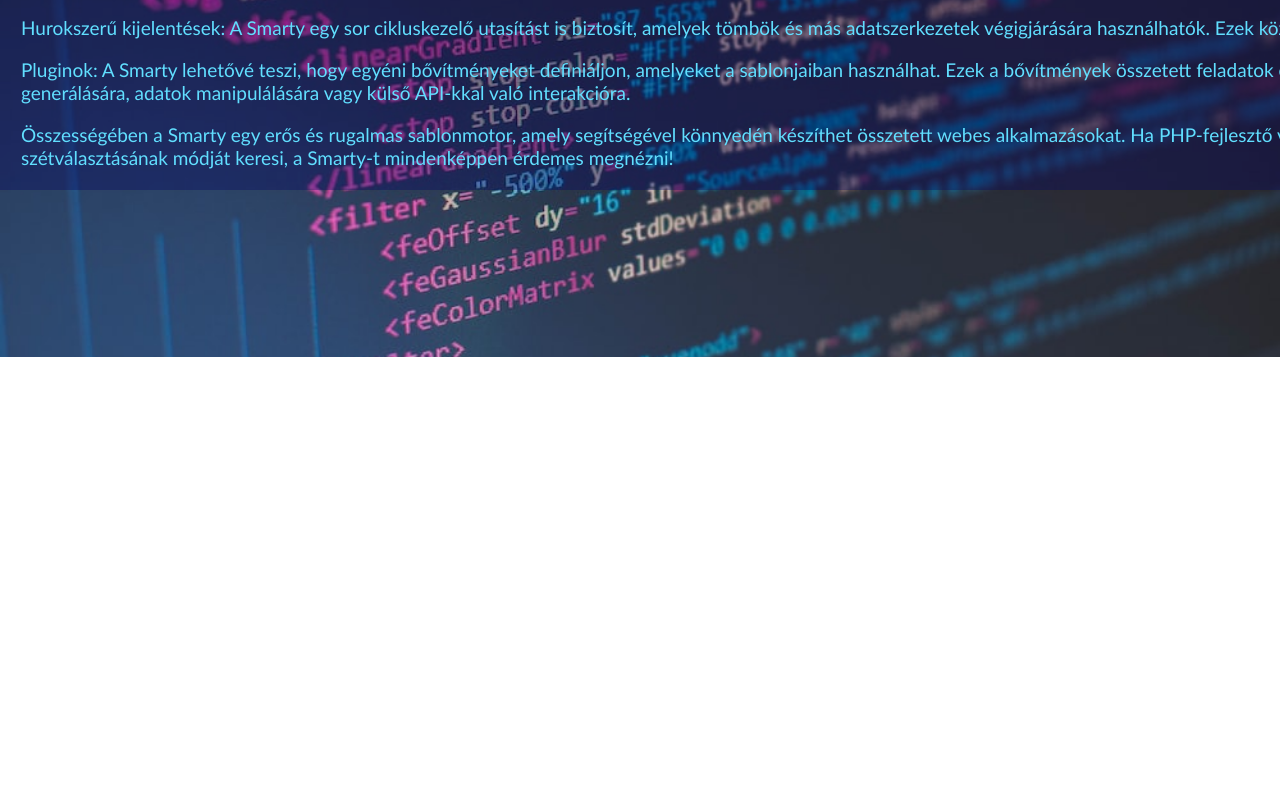
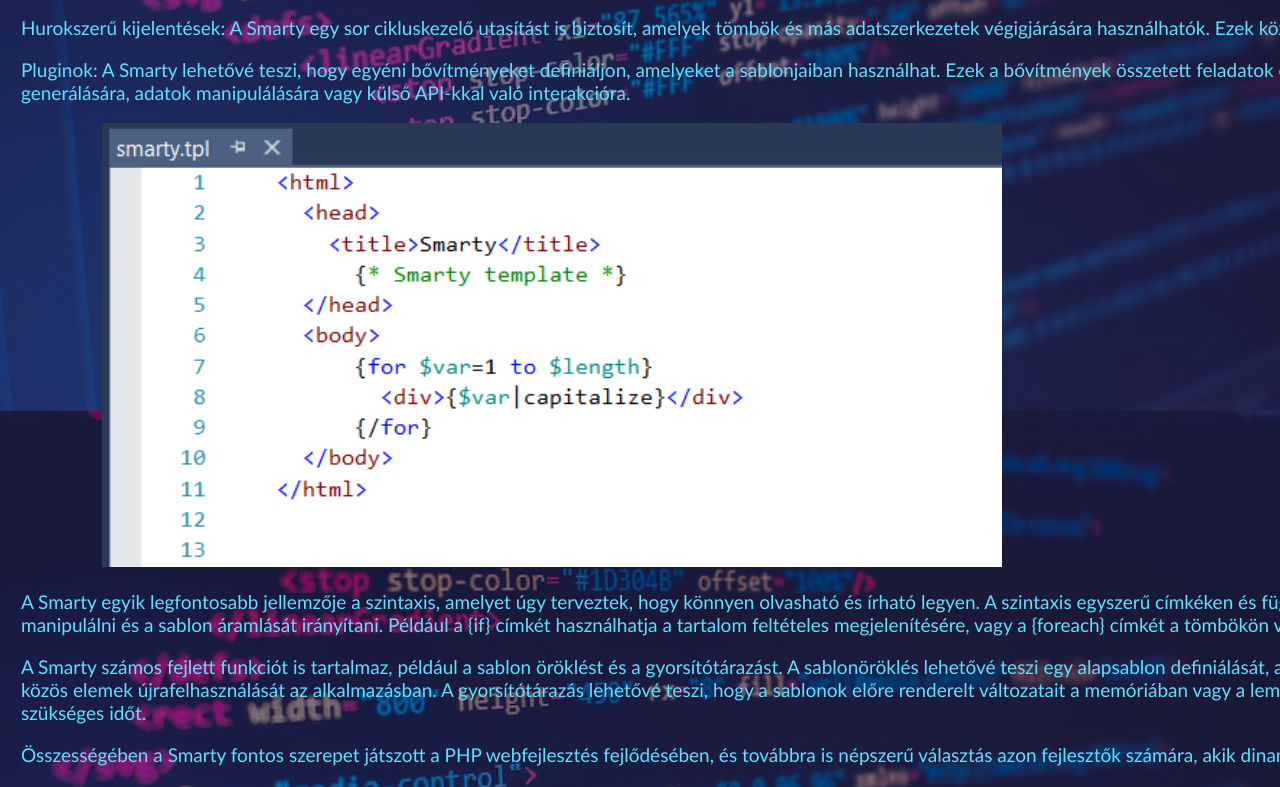
Before and after one commit to Botilori08/IKt-pojektmunka-2, a plain HTML site: page Smarty.html in a window 1280 px wide. Shown: the part 443-1230 px from the top of the page. Before the commit the page ends 800 px from the top, so only its background shows below. Drawn offline with Linux system fonts and the light colour scheme.

Commit message:
smarty fejlesztés

```diff
--- a/Smarty.html
+++ b/Smarty.html
@@ -27,8 +27,13 @@
               <p> Feltételes kijelentések: A Smarty egy sor feltételes utasítást biztosít, amelyekkel szabályozhatja a sablonok áramlását. Ezek közé tartoznak az if, else, elseif és switch utasítások.</p>
               <p>Hurokszerű kijelentések: A Smarty egy sor cikluskezelő utasítást is biztosít, amelyek tömbök és más adatszerkezetek végigjárására használhatók. Ezek közé tartoznak a foreach, while és section utasítások.</p>
               <p>Pluginok: A Smarty lehetővé teszi, hogy egyéni bővítményeket definiáljon, amelyeket a sablonjaiban használhat. Ezek a bővítmények összetett feladatok elvégzésére használhatók, például dinamikus tartalom generálására, adatok manipulálására vagy külső API-kkal való interakcióra.</p>
-              <p> Összességében a Smarty egy erős és rugalmas sablonmotor, amely segítségével könnyedén készíthet összetett webes alkalmazásokat. Ha PHP-fejlesztő vagy, aki a prezentációs és az alkalmazási logikai rétegek szétválasztásának módját keresi, a Smarty-t mindenképpen érdemes megnézni!</p>
+
+              <img id="I3" src="./smarty-syntax-highlighting.png" >
+              <p>A Smarty egyik legfontosabb jellemzője a szintaxis, amelyet úgy terveztek, hogy könnyen olvasható és írható legyen. A szintaxis egyszerű címkéken és függvényeken alapul, amelyekkel a sablonváltozókat lehet manipulálni és a sablon áramlását irányítani. Például a {if} címkét használhatja a tartalom feltételes megjelenítésére, vagy a {foreach} címkét a tömbökön való ciklusozásra.</p>
+        <p> A Smarty számos fejlett funkciót is tartalmaz, például a sablon öröklést és a gyorsítótárazást. A sablonöröklés lehetővé teszi egy alapsablon definiálását, amelyet gyermeksablonokkal bővíthet, megkönnyítve ezzel a közös elemek újrafelhasználását az alkalmazásban. A gyorsítótárazás lehetővé teszi, hogy a sablonok előre renderelt változatait a memóriában vagy a lemezen tárolja, csökkentve ezzel az egyes oldalak létrehozásához szükséges időt.</p>
+        <p> Összességében a Smarty fontos szerepet játszott a PHP webfejlesztés fejlődésében, és továbbra is népszerű választás azon fejlesztők számára, akik dinamikus, moduláris webes alkalmazásokat szeretnének létrehozni.</p>
         </main>
+
         <footer>
 
         </footer>
--- a/styles.css
+++ b/styles.css
@@ -84,8 +84,8 @@ main
 }
 img
 {
-    width: 100%;
-    height: 100%;
+    width: 50%;
+    height: 50%;
 }
 
 
```
Also changed, not shown: smarty-syntax-highlighting.png (added).
